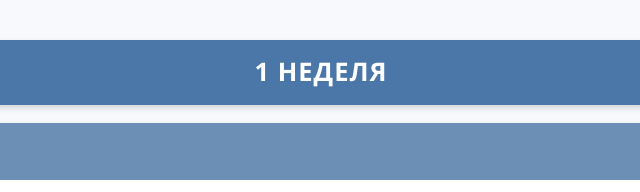
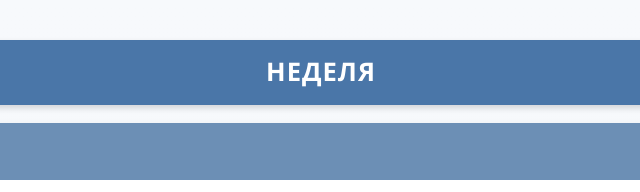
Before and after one commit to kartoevyakoub-sys/MIK.COM, a plain HTML site: page index.html in a window 1280 px wide. Shown: the top 192 px of the page, 319-959 px from the left. Drawn offline with Linux system fonts and the light colour scheme.

Commit message:
Update index.html

```diff
--- a/index.html
+++ b/index.html
@@ -181,7 +181,7 @@
 
     <div class="container">
         <div class="week">
-            <div class="week-title">1 НЕДЕЛЯ</div>
+            <div class="week-title"> НЕДЕЛЯ</div>
 
             <div class="day-card">
                 <div class="day-header">ПОНЕДЕЛЬНИК</div>
```
